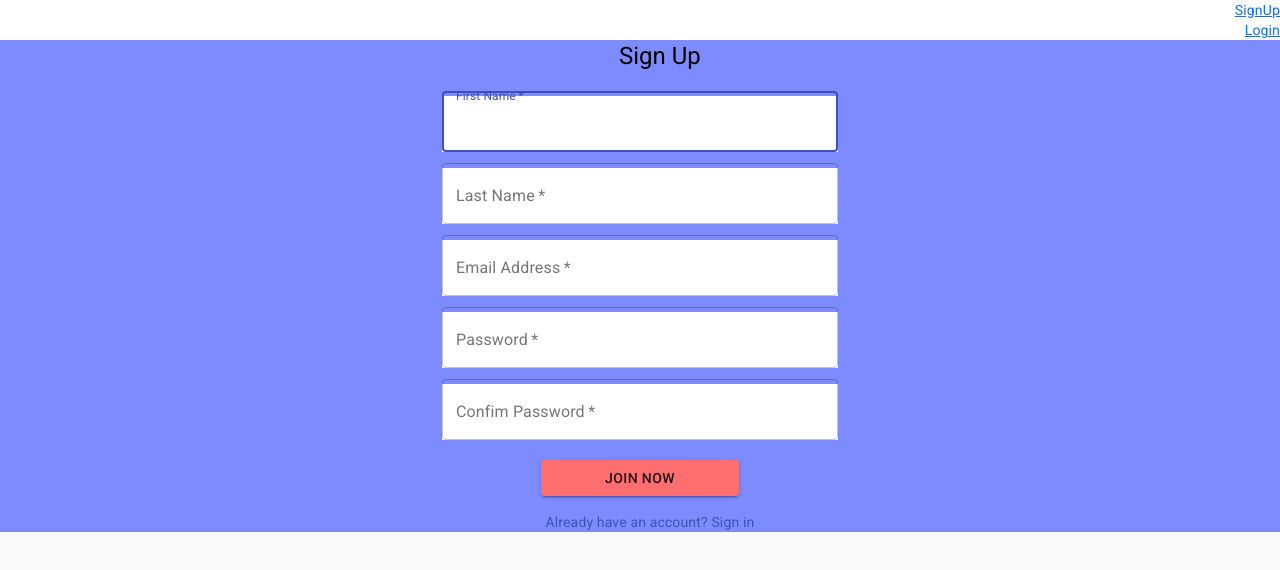
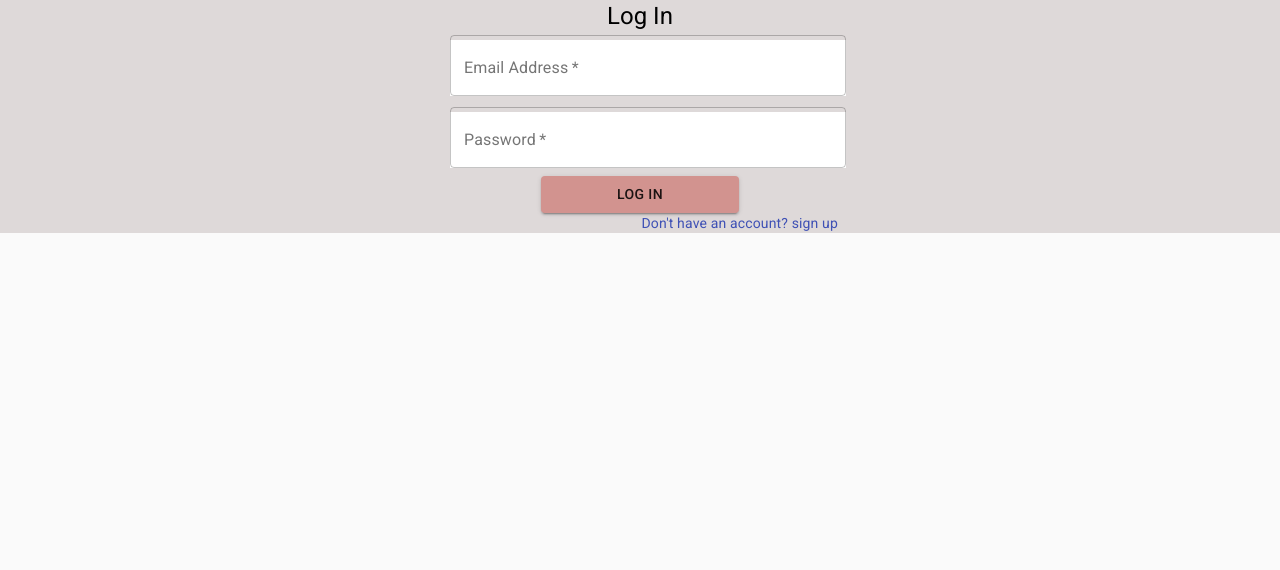
Before and after one commit to sj2902/reactjs, a React (Create React App) app: page /signup in a window 1280 px wide. Shown: the top 570 px of the page. Built offline with nearby package versions, Linux system fonts and the light colour scheme.

Commit message:
to pull db code

```diff
--- a/src/App.js
+++ b/src/App.js
@@ -1,14 +1,15 @@
 import React from 'react';
 import './App.css';
 import Login from './login';
-import SignUp from './signUp';
-import {BrowserRouter as Router, Routes , Route, Link} from 'react-router-dom';
+// import SignUp from './signUp';
+// import {BrowserRouter as Router, Routes , Route, Link} from 'react-router-dom';
 
 
 function App(){
   return(
     <div className="App">
-    <Router>
+      <Login/>
+    {/* <Router>
       <nav>
         <Link to='/signup'>SignUp</Link>
         <br></br>
@@ -18,7 +19,7 @@ function App(){
         <Route path="/signup" element={<SignUp />} />
         <Route path="/login" element={<Login />} />
       </Routes>
-    </Router>
+    </Router> */}
     </div>
   );
 }
--- a/src/index.css
+++ b/src/index.css
@@ -1,11 +1,8 @@
 
-/* *{
+*{
   margin:0 !important;
-} */
-html, body, #root, #root>div {
-  height: 100vh;
-  margin: 0;
 }
+
 body {
   font-family: -apple-system, BlinkMacSystemFont, 'Segoe UI', 'Roboto', 'Oxygen',
     'Ubuntu', 'Cantarell', 'Fira Sans', 'Droid Sans', 'Helvetica Neue',
--- a/src/login.js
+++ b/src/login.js
@@ -7,19 +7,14 @@ import Grid from '@material-ui/core/Grid';
 import Typography from '@material-ui/core/Typography';
 import { makeStyles } from '@material-ui/core/styles';
 import Container from '@material-ui/core/Container';
-// import SignUp from './signUp';
-// import  {BrowserRouter as Router, Routes, Route, Link, Navigate } from 'react-router-dom';
-
-
-
 
 const loginStyles = makeStyles((theme) => ({
   main: {
+    display: 'flex',
     backgroundColor: '#ded9d9',
-    display: "flex",
     justifyContent: "center",
     alignItems: 'center',
-
+    margin: 0,
   },
 
   paper: {
@@ -27,9 +22,7 @@ const loginStyles = makeStyles((theme) => ({
 
   },
   title: {
-
-    marginLeft: '40%',
-    marginRight: '25%',
+    marginTop: '20%',
   },
   avatar: {
     margin: theme.spacing(1),
@@ -37,7 +30,7 @@ const loginStyles = makeStyles((theme) => ({
   },
   form: {
     width: '100%', // Fix IE 11 issue.
-    marginTop: theme.spacing(3),
+    marginTop: theme.spacing(1),
   },
   submit: {
 
--- a/src/signUp.js
+++ b/src/signUp.js
@@ -2,11 +2,11 @@ import React from 'react';
 import Button from '@material-ui/core/Button';
 import CssBaseline from '@material-ui/core/CssBaseline';
 import TextField from '@material-ui/core/TextField';
-import Link from '@material-ui/core/Link';
 import Grid from '@material-ui/core/Grid';
 import Typography from '@material-ui/core/Typography';
 import { makeStyles } from '@material-ui/core/styles';
 import Container from '@material-ui/core/Container';
+
 
 const useStyles = makeStyles((theme) => ({
   main: {
@@ -134,10 +134,8 @@ function SignUp() {
             Join Now
           </Button>
 
-            <div className={classes.link}>
-              <Link href="#" variant="body2">
-                Already have an account? Sign in
-              </Link>
+            <div>
+                    Already have an account?  Log in
             </div>
 
         </form>
```
Also changed, not shown: src/Achievements.js (added), src/Certificate.js (added), src/Courses.js (added), src/Tutorial.js (added).
